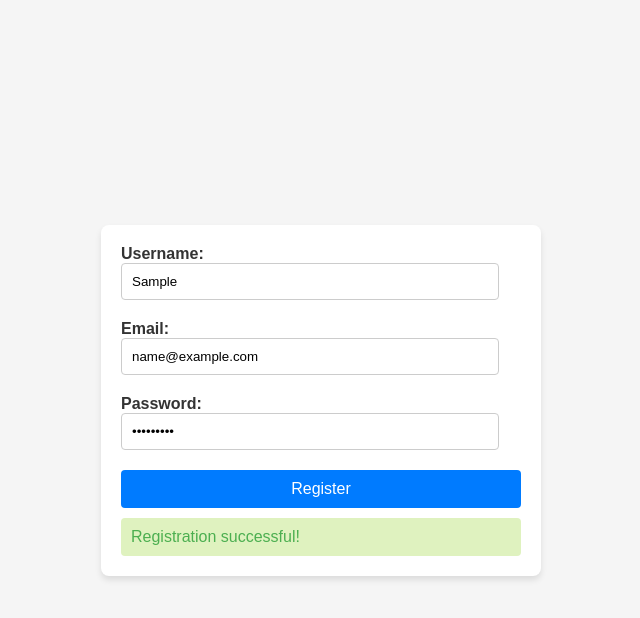
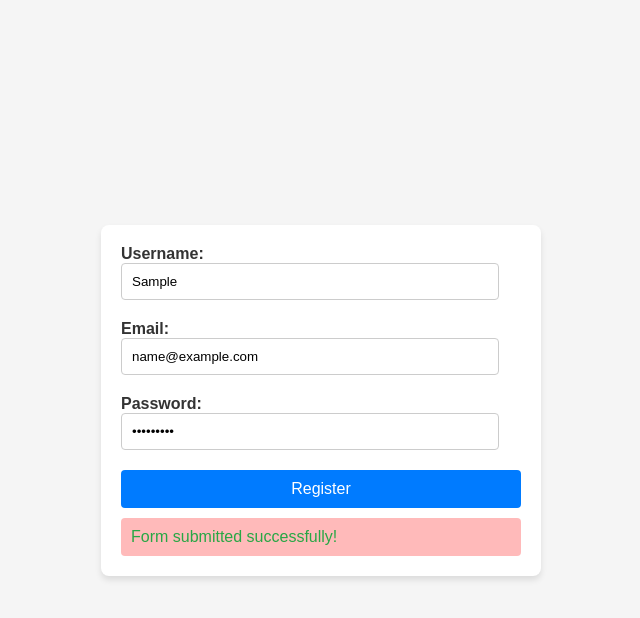
Before and after one commit to Abiy2912/Form-Creation-Validation, a plain HTML site: page index.html in a window 1280 px wide. Both pictures are taken after typing "Sample", "name@example.com", "Sample123" into the empty fields and a click on the button "Register". Shown: the whole page, without its empty margins (319-959 px from the left). Drawn offline with Linux system fonts and the light colour scheme.

Commit message:
3rd commit

```diff
--- a/script.js
+++ b/script.js
@@ -1,6 +1,174 @@
-document.addEventListener("DOMContentLoaded", function() {
-document.getElementById('registration-form').addEventListener('submit', function(event) {
-  event.preventDefault(); // Prevent the form from submitting
+document.addEventListener('DOMContentLoaded', () => {
+  const form = document.getElementById('registration-form');
+  const feedbackDiv = document.getElementById('form-feedback');
+
+  form.addEventListener('submit', (event) => {
+      event.preventDefault();
+
+      const username = document.getElementById('username').value.trim();
+      const email = document.getElementById('email').value.trim();
+      const password = document.getElementById('password').value.trim();
+
+      let isValid = true;
+      const messages = [];
+
+      if (username.length < 3) {
+          isValid = false;
+          messages.push('Username must be at least 3 characters long.');
+      }
+
+      if (!email.includes('@') || !email.includes('.')) {
+          isValid = false;
+          messages.push('Email must be valid.');
+      }
+
+      if (password.length < 8) {
+          isValid = false;
+          messages.push('Password must be at least 8 characters long.');
+      }
+
+      feedbackDiv.style.display = 'block';
+      if (isValid) {
+          feedbackDiv.textContent = 'Form submitted successfully!';
+          feedbackDiv.style.color = "#28a745";
+      } else {
+          feedbackDiv.innerHTML = messages.join("<br>");
+          feedbackDiv.style.color = "#dc3545";
+      }
+  });
+});
+
+
+
+
+
+
+
+
+
+
+
+
+
+
+
+
+
+
+
+
+
+
+
+
+
+
+
+
+
+
+
+
+
+
+
+
+
+
+
+
+
+
+
+
+
+
+
+
+/*document.addEventListener("DOMContentLoaded", function() {
+  const form = document.getElementById('registration-form').addEventListener('submit', function(event) {
+    event.preventDefault();
+  });
+
+  const feedbackDiv = document.getElementById("form-feedback");
+  const username = document.getElementById('username').value.trim();
+  const email = document.getElementById('email').value.trim();
+  const password = document.getElementById('password').value.trim();
+
+  let isValid = true;
+  let messages = [];
+
+  if (username.length < 3) {
+    isValid = false;
+    messages.push("Username must be at least 3 characters long.");
+  }
+  if (!email.includes("@") || !email.includes(".")) {
+    isValid = false;
+    messages.push("Please enter a valid email address.");
+  }
+  if (password.length < 8) {
+    isValid = false;
+    messages.push("Password must be at least 8 characters long.");
+  }
+
+  // Make feedbackDiv visible
+  feedbackDiv.style.display = "block";
+
+  if (isValid = true) {
+    // Registration successful
+    feedbackDiv.textContent = "Registration successful!";
+    feedbackDiv.style.color = "#28a745";
+  } else {
+    // Display error messages
+    feedbackDiv.innerHTML = messages.join("<br>");
+    feedbackDiv.style.color = "#dc3545";
+  }
+
+
+
+
+
+
+
+
+
+
+
+
+
+
+
+
+
+  });
+
+
+*/
+
+
+
+
+
+
+
+
+
+
+
+
+
+
+
+
+
+
+
+
+
+
+
+
+    /*
 
     // Get form values
     const username = document.getElementById('username').value.trim();
@@ -41,3 +209,4 @@ document.getElementById('registration-form').addEventListener('submit', function
     feedback.style.display = 'block';
   });
   });
+  */
```
Also changed, not shown: index.html (+1 -0 lines). Lines whose indentation alone changed are shown as unchanged.
